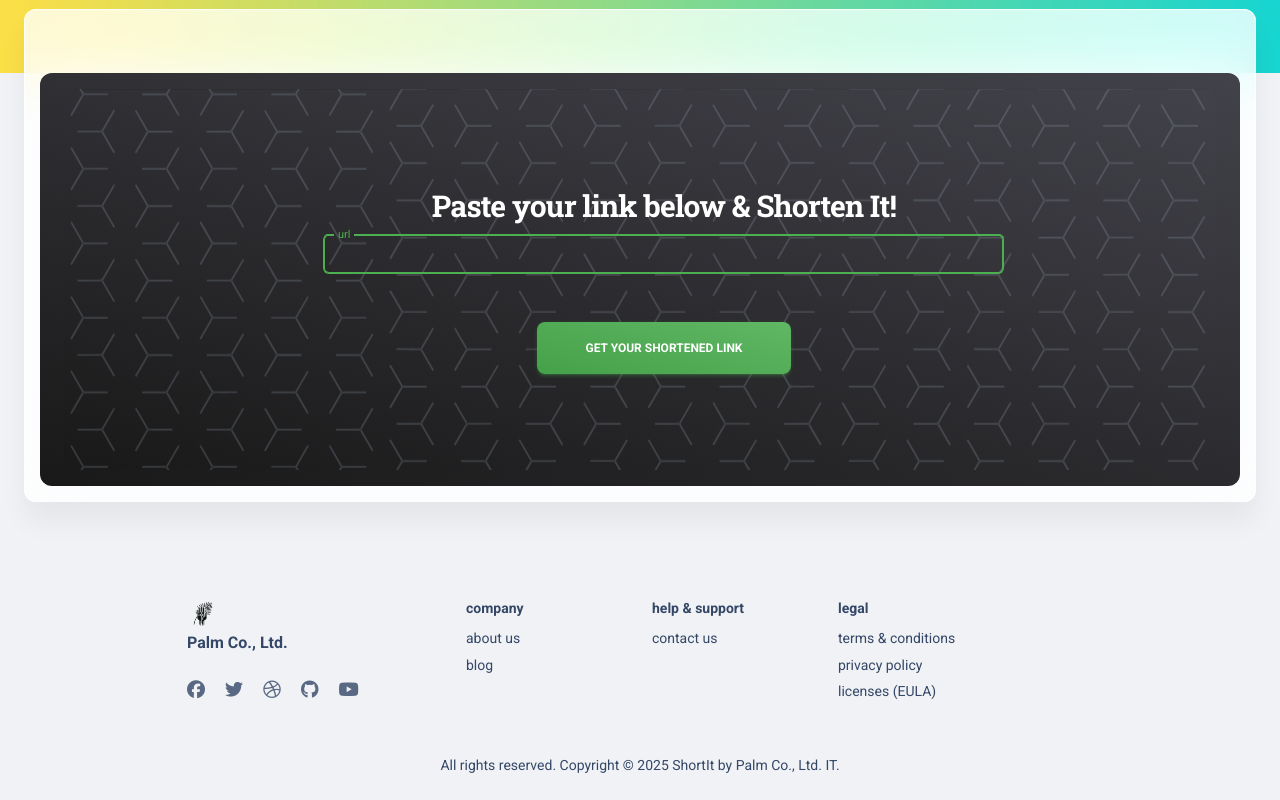
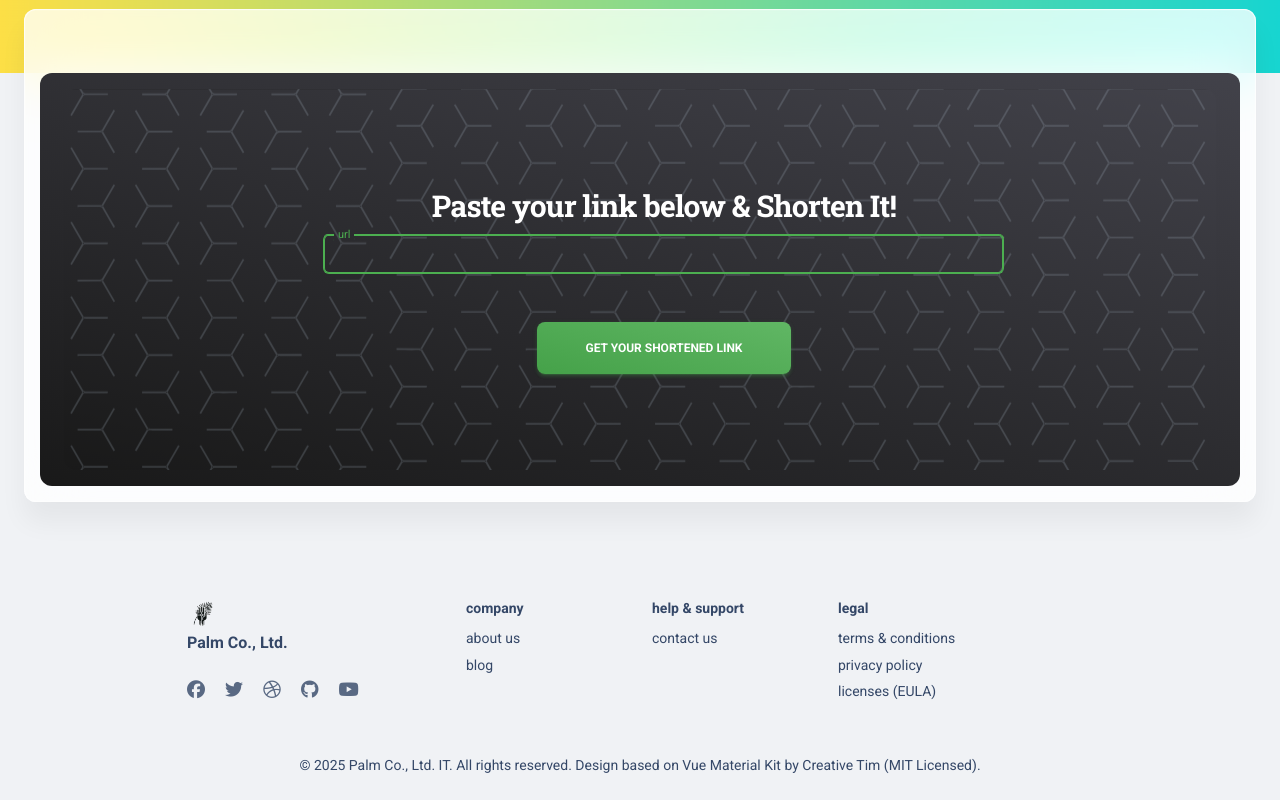
Before and after one commit to Chohanwool/shortIt, a Vue app: page / in a window 1280 px wide. Shown: the part 367-1167 px from the top of the page. Built offline with nearby package versions, Linux system fonts and the light colour scheme.

Commit message:
[Docs] MIT License 표기기

```diff
--- a/src/examples/footers/FooterDefault.vue
+++ b/src/examples/footers/FooterDefault.vue
@@ -138,12 +138,12 @@ defineProps({
         <div class="col-12">
           <div class="text-center">
             <p class="text-dark my-4 text-sm font-weight-normal">
-              All rights reserved. Copyright ©
+              ©
               {{ new Date().getFullYear() }}
-              ShortIt by
               <a target="_blank"
                 >Palm Co., Ltd. IT</a
               >.
+              All rights reserved. Design based on Vue Material Kit by Creative Tim (MIT Licensed).
             </p>
           </div>
         </div>
```
